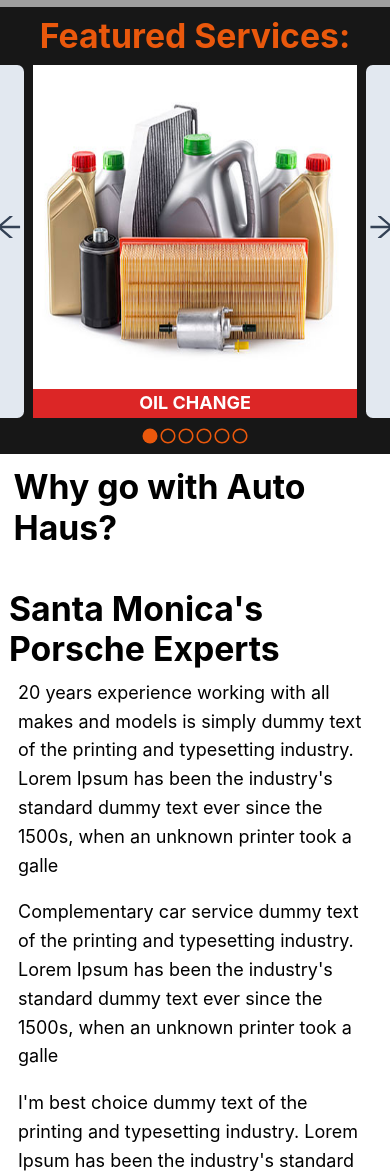
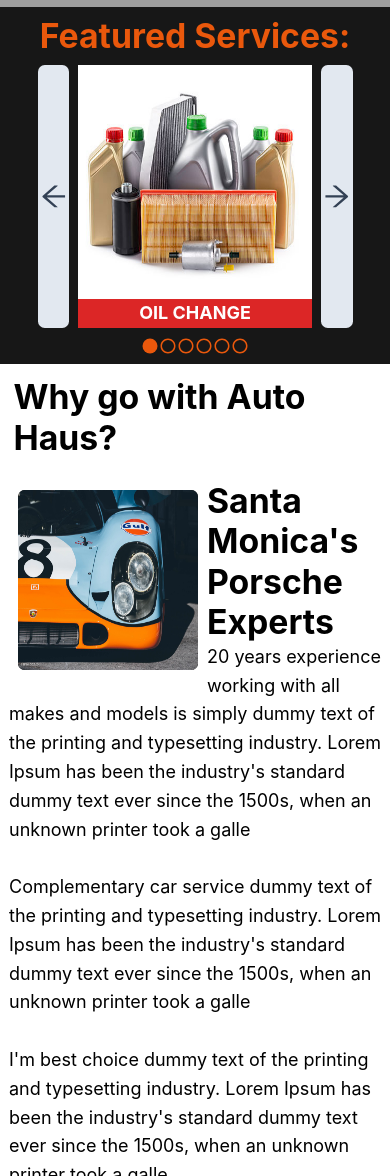
Before and after one commit to GlennStreetman/autohaus, a Next.js app: page / in a window 390 px wide. Shown: the part 392-1568 px from the top of the page. Built offline with nearby package versions, Linux system fonts and the light colour scheme; grey boxes are pictures that could not be loaded; a web font is replaced by a local one.

Commit message:
update break points for responsive design

```diff
--- a/components/customCarousel.tsx
+++ b/components/customCarousel.tsx
@@ -2,7 +2,7 @@
 import { AiOutlineArrowLeft, AiOutlineArrowRight } from "react-icons/ai";
 import { RiCheckboxBlankCircleFill, RiCheckboxBlankCircleLine } from "react-icons/ri";
 import { ScreenWidth } from "../components/screenWidth";
-// import Image from "next/image";
+import Image from "next/image";
 
 export interface services {
     service: string;
@@ -43,16 +43,18 @@
     },
 ];
 
+const imgBox = "relative bg-black overflow-hidden h-52 w-52 xs:h-64 xs:w-64 md:h-64 md:w-64 lg:h-72 lg:w-72 xl::h-72 xl:w-72 ";
+
 function mapServices(target: number, showCount: number) {
     const selectServices = ourServices.slice(target, target + showCount);
 
     const mapSlides = Object.values(selectServices).map((el) => {
         return (
             <div key={el.service} className="flex flex-col cursor-pointer bg-red-600 hover:bg-accent">
-                <div className="w-72 w-72">
-                    <img src={el.image} alt={`${el.service} picture`} className=" w-auto h-72" />
+                <div className={imgBox}>
+                    <Image src={el.image} alt={`${el.service} picture`} layout="fill" objectFit="fill" />
                 </div>
-                <div className="text-white font-primary text-white font-bold text-center uppercase">{el.service}</div>
+                <div className="text-white font-primary font-bold text-center uppercase">{el.service}</div>
             </div>
         );
     });
@@ -107,10 +109,10 @@
 }
 
 function setSlideCount(width: number, setShowCount: Function, setTarget: Function) {
-    if (width < 1024) {
+    if (width < 728) {
         setTarget(0);
         setShowCount(1);
-    } else if (width < 1280) {
+    } else if (width < 1028) {
         setTarget(0);
         setShowCount(2);
     } else if (width < 1536) {
@@ -138,10 +140,9 @@
     return (
         <>
             <div className="flex flex-inline justify-center p-2 gap-2">
-                <div className="bg-slate-200 text-primary hover:text-accent rounded-md" onMouseDown={preventDoubleClick}>
-                    {" "}
+                <div className="bg-slate-200 text-primary hover:text-accent rounded-md flex justify-center" onMouseDown={preventDoubleClick}>
                     <AiOutlineArrowLeft
-                        className="h-72 w-7 cursor-pointer"
+                        className="h-auto w-7 cursor-pointer"
                         onClick={(e) => {
                             e.preventDefault();
                             updateTareget(-1, target, setTarget, showCount);
@@ -149,9 +150,9 @@
                     />
                 </div>
                 <div className="flex flex-row gap-2">{mapServices(target, showCount)}</div>
-                <div className="bg-slate-200 text-primary hover:text-accent rounded-md" onMouseDown={preventDoubleClick}>
+                <div className="bg-slate-200 text-primary hover:text-accent rounded-md flex justify-center" onMouseDown={preventDoubleClick}>
                     <AiOutlineArrowRight
-                        className="h-72 w-7 cursor-pointer"
+                        className="h-auto w-7 cursor-pointer"
                         onClick={(e) => {
                             e.preventDefault();
                             updateTareget(+1, target, setTarget, showCount);
--- a/components/why.tsx
+++ b/components/why.tsx
@@ -6,9 +6,8 @@
 
 //flex grid elements
 const gutter = " hidden lg:block lg:col-span-1 "; //2x
-const dataLeft = "p-2  col-span-12 md:col-span-3 lg:col-span-5 xl:flex xl:justify-end"; //2x
-const dataRight = "p-2 col-span-12 md:col-span-9 lg:col-span-5 "; //2x
-const imgBox = "relative rounded-md bg-black overflow-hidden h-0 w-0 md:h-80 md:w-auto lg:h-96 lg:w-auto xl::h-96 xl:w-116 ";
+const dataLeft = "p-2  col-span-12 md:col-span-12 lg:col-span-10"; //2x
+const imgBox = "relative rounded-md bg-black overflow-hidden h-40 w-40 md:h-80 md:w-80 lg:h-96 lg:w-96 xl::h-96 xl:w-116 float-left m-2 ";
 
 function why() {
     const router = useRouter();
@@ -20,35 +19,25 @@
             <div className="grid grid-cols-12">
                 <div className={gutter} />
                 <div className={dataLeft}>
-                    {/* <div className="rounded-md">
-                        <Image src="/gulfOil.jpg" height="400" width="600" /> */}
-
                     <div className={imgBox}>
                         <Image src="/gulfOil.jpg" layout="fill" objectFit="fill" />
                     </div>
-                </div>
-                <div className={dataRight}>
                     <div className="text-3xl font-bold">Santa Monica's Porsche Experts</div>
-
-                    <div className="flex p-2 gap-2">
-                        <div>
-                            20 years experience working with all makes and models is simply dummy text of the printing and typesetting industry. Lorem Ipsum has
-                            been the industry's standard dummy text ever since the 1500s, when an unknown printer took a galle
-                        </div>
-                    </div>
-
-                    <div className="flex p-2 gap-2">
-                        <div>
-                            Complementary car service dummy text of the printing and typesetting industry. Lorem Ipsum has been the industry's standard dummy
-                            text ever since the 1500s, when an unknown printer took a galle
-                        </div>
-                    </div>
-                    <div className="flex p-2 gap-2">
-                        <div>
-                            I'm best choice dummy text of the printing and typesetting industry. Lorem Ipsum has been the industry's standard dummy text ever
-                            since the 1500s, when an unknown printer took a galle
-                        </div>
-                    </div>
+                    <p>
+                        20 years experience working with all makes and models is simply dummy text of the printing and typesetting industry. Lorem Ipsum has
+                        been the industry's standard dummy text ever since the 1500s, when an unknown printer took a galle
+                    </p>
+                    <br />
+                    <p>
+                        Complementary car service dummy text of the printing and typesetting industry. Lorem Ipsum has been the industry's standard dummy text
+                        ever since the 1500s, when an unknown printer took a galle
+                    </p>
+                    <br />
+                    <p>
+                        I'm best choice dummy text of the printing and typesetting industry. Lorem Ipsum has been the industry's standard dummy text ever since
+                        the 1500s, when an unknown printer took a galle
+                    </p>
+                    <br />
                     <div className="flex p-2 gap-2 justify-center">
                         <IconButton2 text={"Meet the team"} callback={() => {}} icon={<SiPorsche className="h-7 w-7" />} link="/team" />
                     </div>
--- a/tailwind.config.js
+++ b/tailwind.config.js
@@ -2,6 +2,24 @@
     content: ["./pages/**/*.{js,ts,jsx,tsx}", "./components/**/*.{js,ts,jsx,tsx}"],
     theme: {
         extend: {
+            screens: {
+                xs: "400px",
+                // => @media (min-width: 400px) { ... }
+                sm: "640px",
+                // => @media (min-width: 640px) { ... }
+
+                md: "768px",
+                // => @media (min-width: 768px) { ... }
+
+                lg: "1024px",
+                // => @media (min-width: 1024px) { ... }
+
+                xl: "1280px",
+                // => @media (min-width: 1280px) { ... }
+
+                "2xl": "1536px",
+                // => @media (min-width: 1536px) { ... }
+            },
             colors: {
                 outlineLight: "#67e8f9",
                 outlineDark: "#4f46e5",
```
